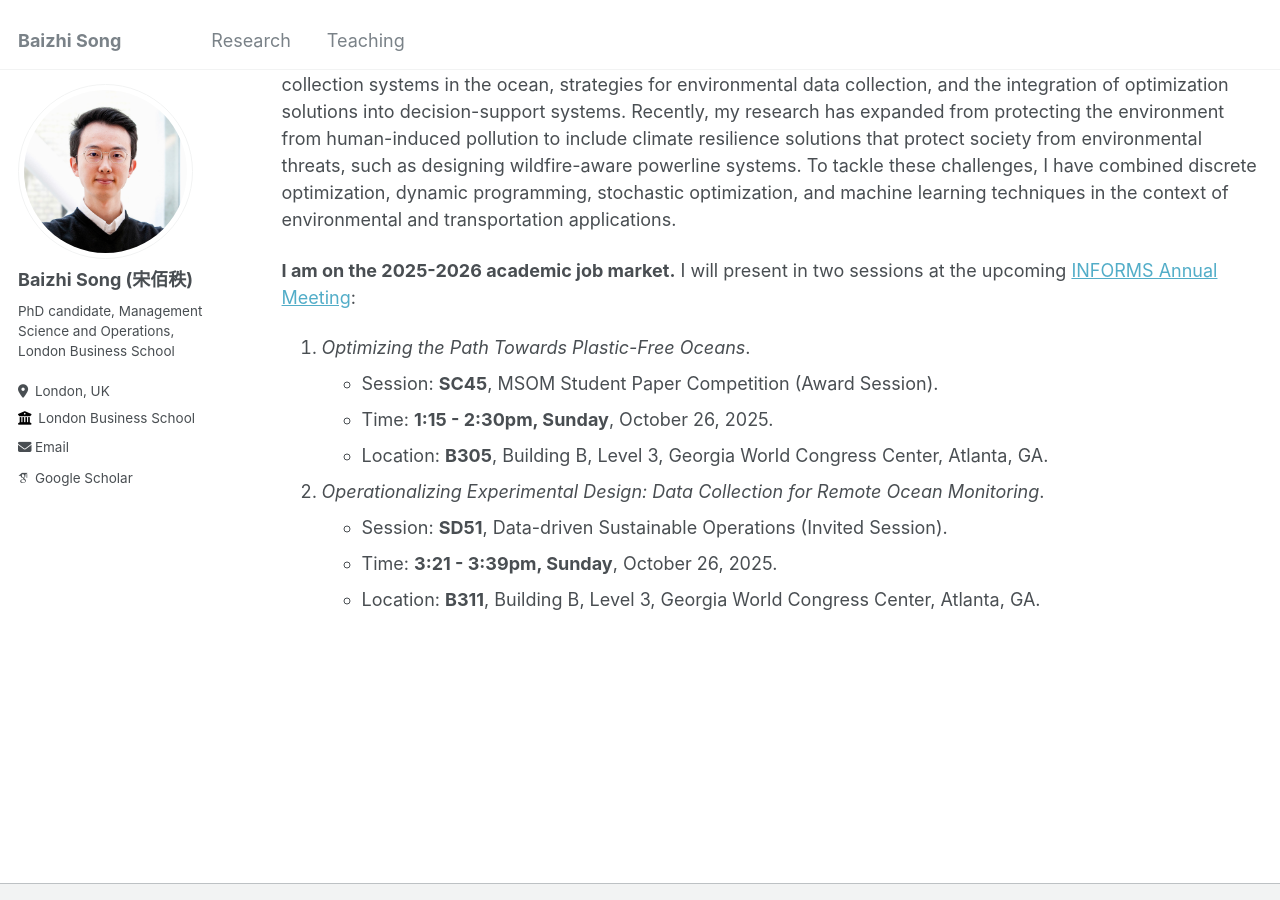
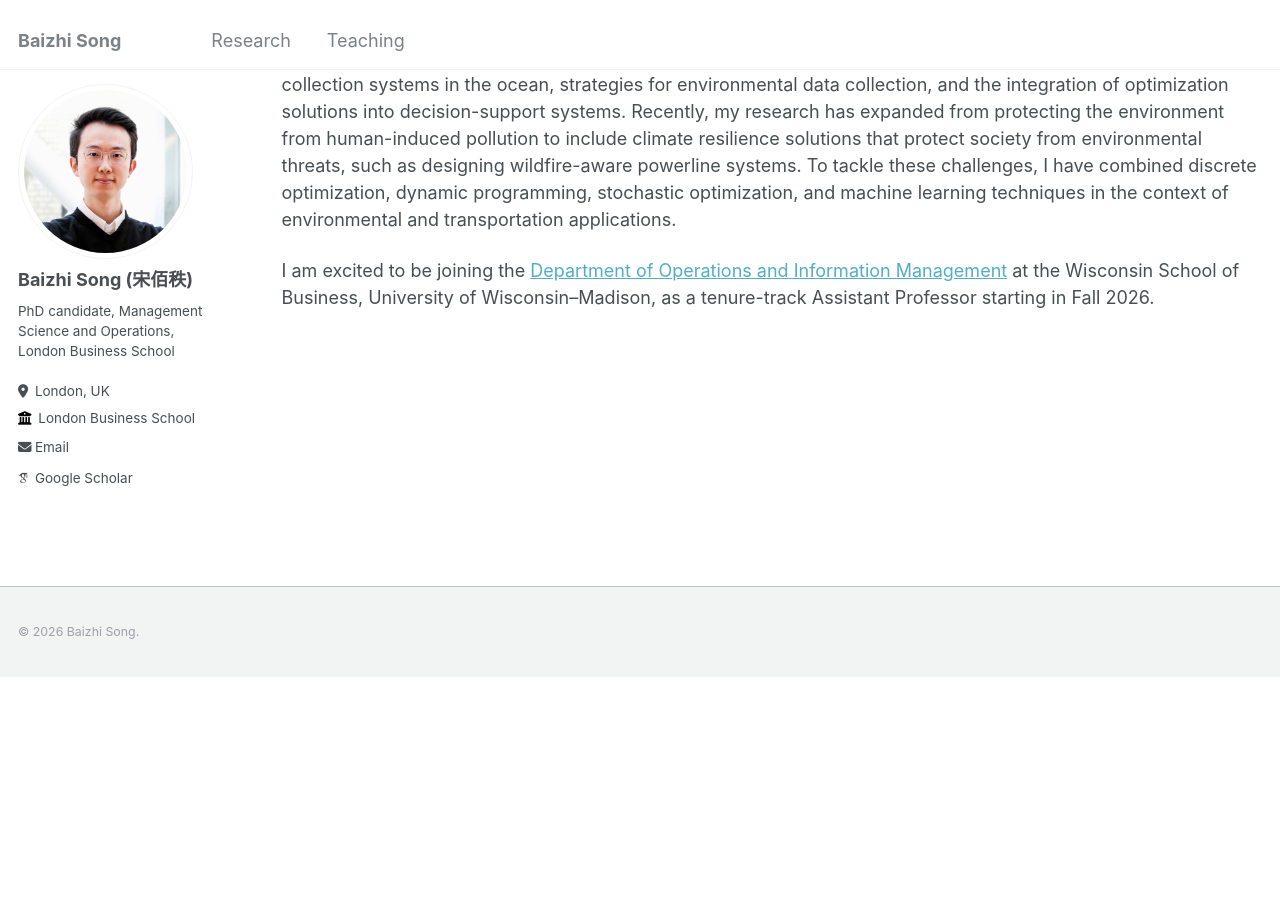
Before and after one commit to Baizhi-Song/baizhi-song.github.io, a Jekyll site: the page built from _pages/about.md, in a window 1280 px wide and 900 px high, scrolled down 412 px. Built offline with Jekyll 4.4.1, drawn with Linux system fonts in a browser that asks for light colours; some web fonts are replaced; after the commit the page ends 1144 px from its top, so only the background shows below that.

Commit message:
Update about.md

```diff
--- a/_pages/about.md
+++ b/_pages/about.md
@@ -16,17 +16,7 @@ Welcome! I am a fifth-year Ph.D. candidate in [Management Science and Operations
 
 My research objective is to develop novel optimization algorithms to address pressing environmental challenges. Motivated by a real-world collaboration, my research experience has led me to investigate the routing of plastic collection systems in the ocean, strategies for environmental data collection, and the integration of optimization solutions into decision-support systems. Recently, my research has expanded from protecting the environment from human-induced pollution to include climate resilience solutions that protect society from environmental threats, such as designing wildfire-aware powerline systems. To tackle these challenges, I have combined discrete optimization, dynamic programming, stochastic optimization, and machine learning techniques in the context of environmental and transportation applications.
 
-**I am on the 2025-2026 academic job market.**
-I will present in two sessions at the upcoming [INFORMS Annual Meeting](https://meetings.informs.org/wordpress/annual/agenda/):
-
-1. *Optimizing the Path Towards Plastic-Free Oceans*.
-  - Session: **SC45**, MSOM Student Paper Competition (Award Session).
-  - Time: **1:15 - 2:30pm, Sunday**, October 26, 2025.
-  - Location: **B305**, Building B, Level 3, Georgia World Congress Center, Atlanta, GA.
-2. *Operationalizing Experimental Design: Data Collection for Remote Ocean Monitoring*.
-  - Session: **SD51**, Data-driven Sustainable Operations (Invited Session).
-  - Time: **3:21 - 3:39pm, Sunday**, October 26, 2025.
-  - Location: **B311**, Building B, Level 3, Georgia World Congress Center, Atlanta, GA.
+I am excited to be joining the [Department of Operations and Information Management](https://business.wisc.edu/faculty-research/operations-information-management/) at the Wisconsin School of Business, University of Wisconsin–Madison, as a tenure-track Assistant Professor starting in Fall 2026.
 
 
 <!--
```
